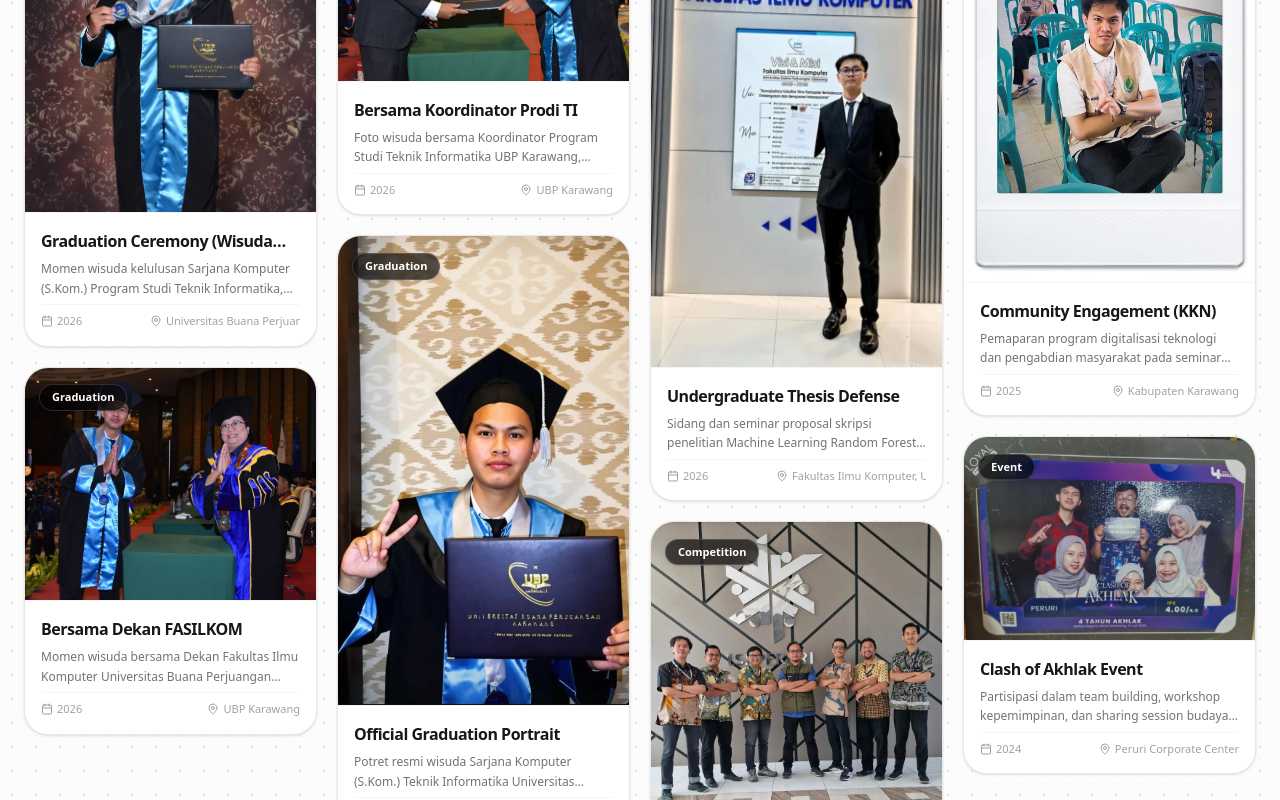
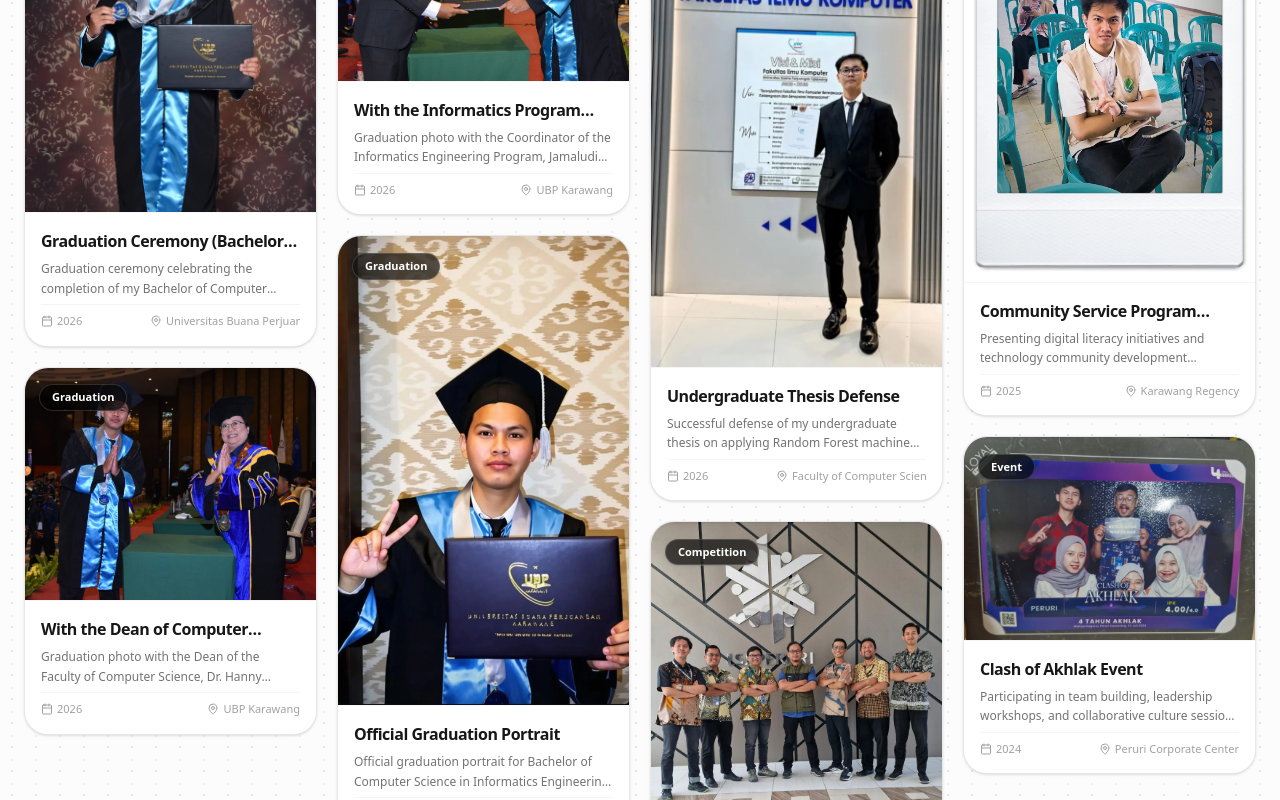
Before and after one commit to Moehid23/portofolio, a Next.js app: page / in a window 1280 px wide. Shown: the part 5060-5860 px from the top of the page. Built offline with nearby package versions, Linux system fonts and the light colour scheme.

Commit message:
feat: translate all gallery titles and descriptions to clear English

```diff
--- a/src/data/gallery.ts
+++ b/src/data/gallery.ts
@@ -15,10 +15,10 @@ export const galleryItems: GalleryItem[] = [
   {
     id: "1",
     src: "/AbdulMuhidMuthado.webp",
-    alt: "Wisuda Sarjana Komputer - Abdul Muhid Muthado",
-    title: "Graduation Ceremony (Wisuda S.Kom)",
+    alt: "Bachelor of Computer Science Graduation - Abdul Muhid Muthado",
+    title: "Graduation Ceremony (Bachelor of Computer Science)",
     category: "Graduation",
-    description: "Momen wisuda kelulusan Sarjana Komputer (S.Kom.) Program Studi Teknik Informatika, Fakultas Ilmu Komputer, Universitas Buana Perjuangan Karawang dengan IPK 3.80.",
+    description: "Graduation ceremony celebrating the completion of my Bachelor of Computer Science (S.Kom.) in Informatics Engineering at Universitas Buana Perjuangan Karawang with a GPA of 3.80.",
     date: "2026",
     location: "Universitas Buana Perjuangan Karawang",
     aspectRatio: "portrait",
@@ -27,10 +27,10 @@ export const galleryItems: GalleryItem[] = [
   {
     id: "2",
     src: "/BersamaDekan.webp",
-    alt: "Wisuda Bersama Dekan Fakultas Ilmu Komputer - Dr. Hanny Hikmayanti Handayani, M.Kom.",
-    title: "Bersama Dekan FASILKOM",
+    alt: "Graduation with Dean of Computer Science Faculty - Dr. Hanny Hikmayanti Handayani, M.Kom.",
+    title: "With the Dean of Computer Science Faculty",
     category: "Graduation",
-    description: "Momen wisuda bersama Dekan Fakultas Ilmu Komputer Universitas Buana Perjuangan Karawang, Dr. Hanny Hikmayanti Handayani, M.Kom., merayakan keberhasilan penyelesaian studi sarjana.",
+    description: "Graduation photo with the Dean of the Faculty of Computer Science, Dr. Hanny Hikmayanti Handayani, M.Kom., celebrating the completion of my bachelor's degree.",
     date: "2026",
     location: "UBP Karawang",
     aspectRatio: "landscape",
@@ -39,10 +39,10 @@ export const galleryItems: GalleryItem[] = [
   {
     id: "3",
     src: "/BersamaKaprodi.webp",
-    alt: "Wisuda Bersama Kaprodi Teknik Informatika - Jamaludin Indra, M.Kom.",
-    title: "Bersama Koordinator Prodi TI",
+    alt: "Graduation with Informatics Program Coordinator - Jamaludin Indra, M.Kom.",
+    title: "With the Informatics Program Coordinator",
     category: "Graduation",
-    description: "Foto wisuda bersama Koordinator Program Studi Teknik Informatika UBP Karawang, Jamaludin Indra, M.Kom., atas bimbingan dan dukungan akademis selama perkuliahan.",
+    description: "Graduation photo with the Coordinator of the Informatics Engineering Program, Jamaludin Indra, M.Kom., in appreciation of his academic guidance and mentorship.",
     date: "2026",
     location: "UBP Karawang",
     aspectRatio: "landscape",
@@ -51,10 +51,10 @@ export const galleryItems: GalleryItem[] = [
   {
     id: "4",
     src: "/wisuda.webp",
-    alt: "Graduation Portrait Sarjana Komputer",
+    alt: "Official Graduation Portrait",
     title: "Official Graduation Portrait",
     category: "Graduation",
-    description: "Potret resmi wisuda Sarjana Komputer (S.Kom.) Teknik Informatika Universitas Buana Perjuangan Karawang.",
+    description: "Official graduation portrait for Bachelor of Computer Science in Informatics Engineering at Universitas Buana Perjuangan Karawang.",
     date: "2026",
     location: "Universitas Buana Perjuangan Karawang",
     aspectRatio: "portrait",
@@ -63,12 +63,12 @@ export const galleryItems: GalleryItem[] = [
   {
     id: "5",
     src: "/sidang_ta.webp",
-    alt: "Sidang & Seminar Skripsi (Thesis Defense)",
+    alt: "Undergraduate Thesis Defense",
     title: "Undergraduate Thesis Defense",
     category: "Academic",
-    description: "Sidang dan seminar proposal skripsi penelitian Machine Learning Random Forest untuk prediksi kebutuhan pemesanan spare part dalam pencegahan overstock dan understock.",
+    description: "Successful defense of my undergraduate thesis on applying Random Forest machine learning to predict spare part demand and optimize inventory.",
     date: "2026",
-    location: "Fakultas Ilmu Komputer, UBP Karawang",
+    location: "Faculty of Computer Science, UBP Karawang",
     aspectRatio: "landscape",
     featured: false
   },
@@ -78,7 +78,7 @@ export const galleryItems: GalleryItem[] = [
     alt: "IAKA Competition 2025",
     title: "IAKA Competition 2025",
     category: "Competition",
-    description: "Partisipasi dan pemecahan tantangan rekayasa teknologi dan presisi industri pada ajang kompetisi IAKA 2025.",
+    description: "Participating in the IAKA Competition 2025, solving practical engineering problems and technical challenges.",
     date: "2025",
     location: "IAKA Arena",
     aspectRatio: "landscape",
@@ -87,12 +87,12 @@ export const galleryItems: GalleryItem[] = [
   {
     id: "7",
     src: "/seminar_kkn.webp",
-    alt: "Seminar Program KKN (Kuliah Kerja Nyata)",
-    title: "Community Engagement (KKN)",
+    alt: "Community Service Seminar (KKN)",
+    title: "Community Service Program (KKN)",
     category: "Community",
-    description: "Pemaparan program digitalisasi teknologi dan pengabdian masyarakat pada seminar penutupan Kuliah Kerja Nyata (KKN).",
+    description: "Presenting digital literacy initiatives and technology community development programs during the university community service (KKN) program.",
     date: "2025",
-    location: "Kabupaten Karawang",
+    location: "Karawang Regency",
     aspectRatio: "landscape",
     featured: false
   },
@@ -102,7 +102,7 @@ export const galleryItems: GalleryItem[] = [
     alt: "Clash of Akhlak Event",
     title: "Clash of Akhlak Event",
     category: "Event",
-    description: "Partisipasi dalam team building, workshop kepemimpinan, dan sharing session budaya kerja BUMN pada acara Clash of Akhlak.",
+    description: "Participating in team building, leadership workshops, and collaborative culture sessions at the Clash of Akhlak corporate event.",
     date: "2024",
     location: "Peruri Corporate Center",
     aspectRatio: "landscape",
```
